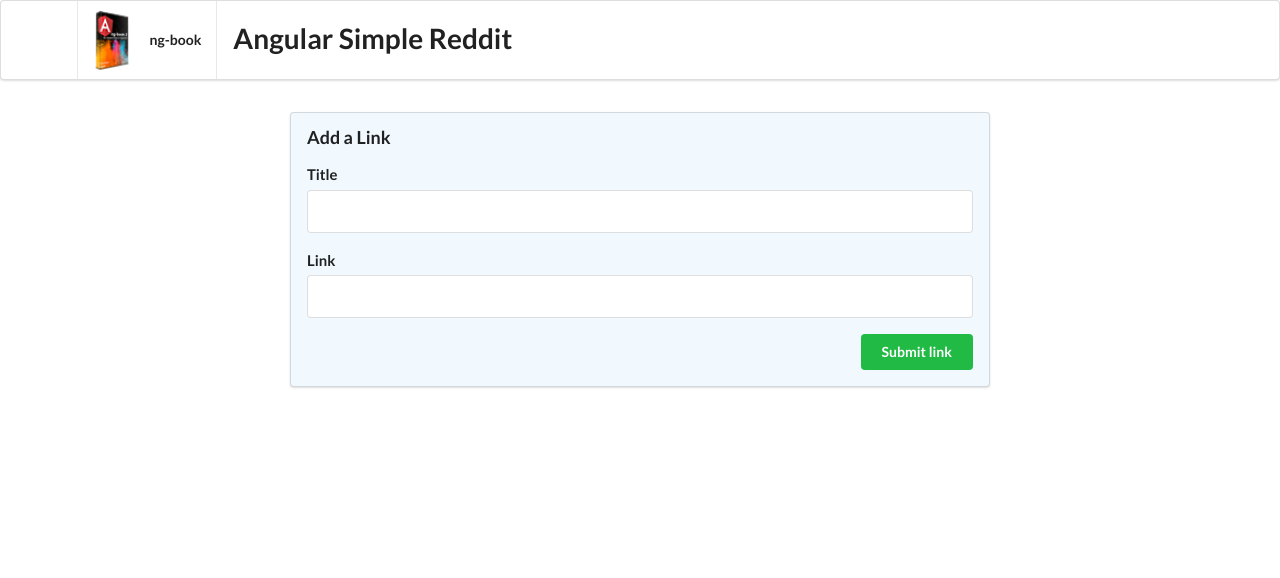
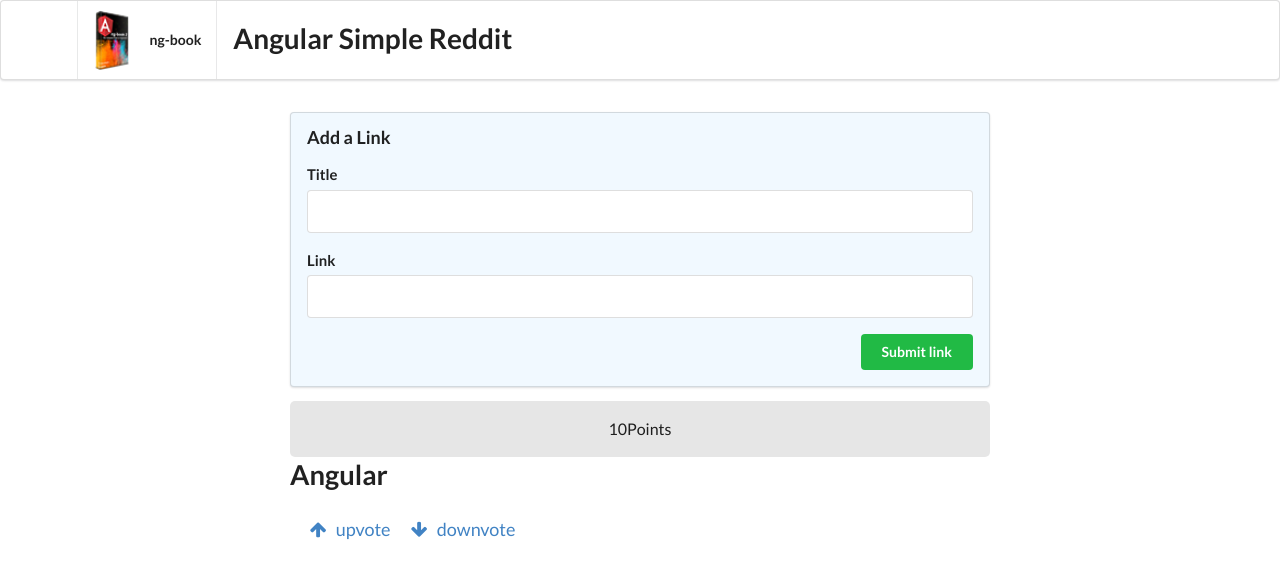
Before and after one commit to elizarrarazeligio/angular-reddit, an Angular app: page / in a window 1280 px wide. Shown: the top 578 px of the page. Built offline with nearby package versions, Linux system fonts and the light colour scheme.

Commit message:
feat: added ArticleComponent element in app.component.html and definition of ArticleComponent class properties and methods

```diff
--- a/src/app/app.component.html
+++ b/src/app/app.component.html
@@ -20,3 +20,5 @@
     Submit link
   </button>
 </form>
+
+<app-article></app-article>
--- a/src/app/app.component.ts
+++ b/src/app/app.component.ts
@@ -1,10 +1,11 @@
 import { Component } from '@angular/core';
 import { RouterOutlet } from '@angular/router';
+import { ArticleComponent } from './article/article.component';
 
 @Component({
   selector: 'app-root',
   standalone: true,
-  imports: [RouterOutlet],
+  imports: [RouterOutlet, ArticleComponent],
   templateUrl: './app.component.html',
   styleUrl: './app.component.css'
 })
--- a/src/app/article/article.component.ts
+++ b/src/app/article/article.component.ts
@@ -1,4 +1,4 @@
-import { Component } from '@angular/core';
+import { Component, HostBinding } from '@angular/core';
 
 @Component({
   selector: 'app-article',
@@ -8,5 +8,24 @@ import { Component } from '@angular/core';
   styleUrl: './article.component.css'
 })
 export class ArticleComponent {
+  @HostBinding("attr.class") cssClass = "row";
+  // Definition of variables
+  votes: number;
+  title: string;
+  link: string;
 
+  // Constructor of class
+  constructor() {
+    this.title = "Angular";
+    this.link = "http://angular.io";
+    this.votes = 10;
+  }
+
+  voteUp() {
+    this.votes += 1;
+  }
+
+  voteDown() {
+    this.votes -= 1;
+  }
 }
```
